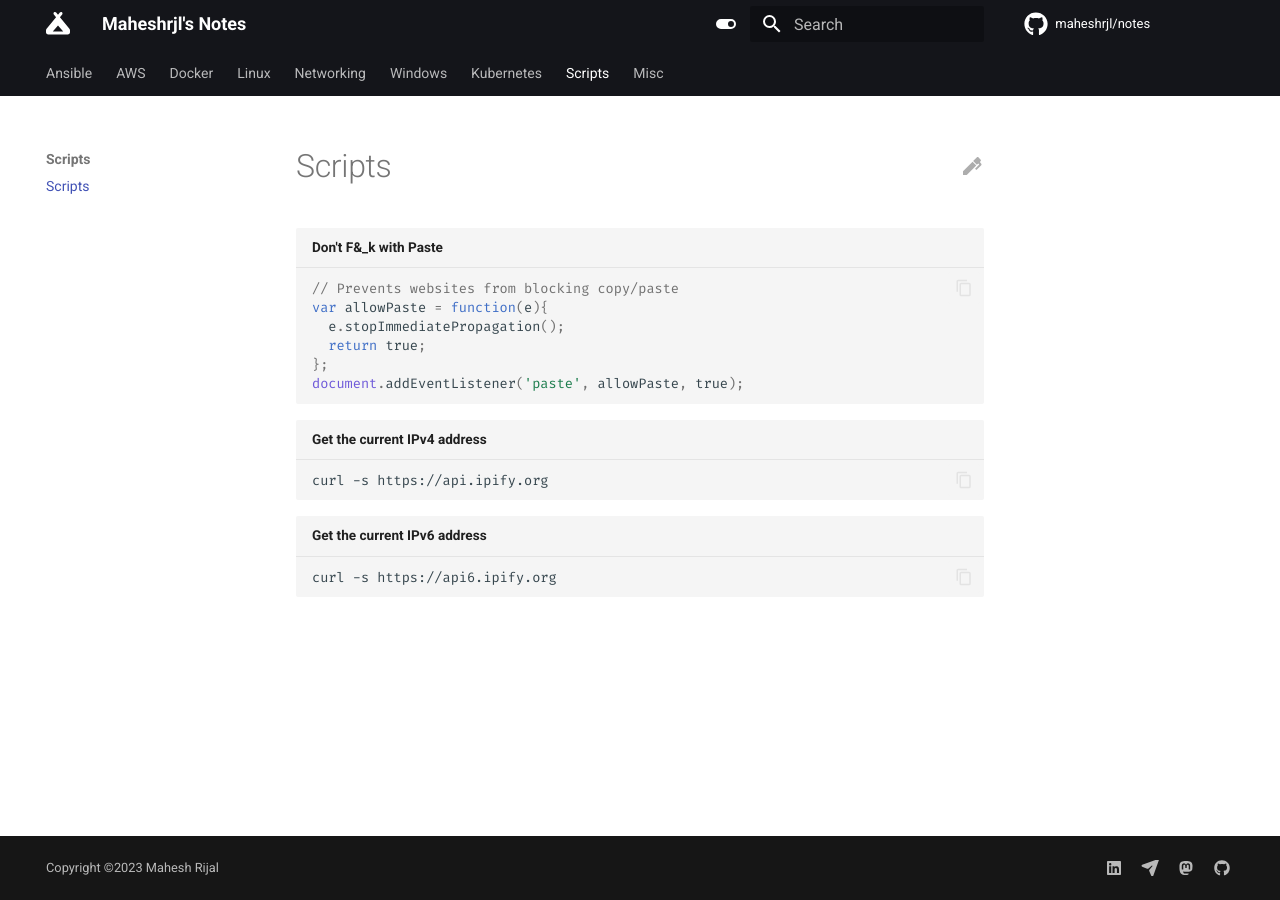
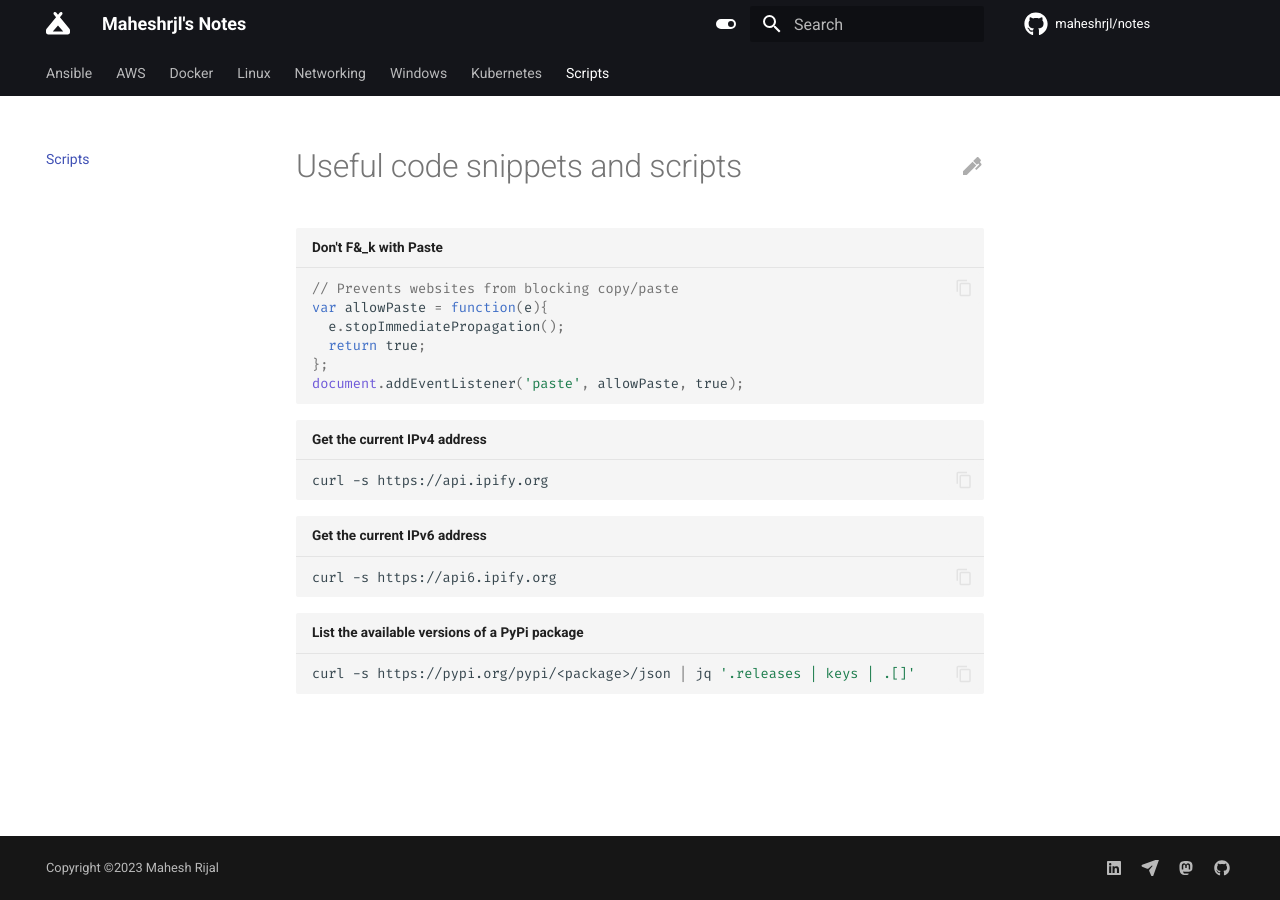
Before and after one commit to maheshrijal/notes, an MkDocs documentation site: the page built from docs/scripts.md, in a window 1280 px wide. Built offline with MkDocs 1.6.1 and Material for MkDocs 9.7.7, drawn with Linux system fonts in a browser that asks for light colours; comment, search, counter and statistics services are not loaded.

Commit message:
rm misc
Signed-off-by: maheshrjl <62394512+maheshrjl@users.noreply.github.com>

````diff
--- a/docs/scripts/scripts.md
+++ b/docs/scripts.md
@@ -1,6 +1,9 @@
 ---
 title: Scripts and useful code snippets
 ---
+
+
+# Useful code snippets and scripts
 
 
 ``` js title="Don't F&_k with Paste"
@@ -19,3 +22,8 @@ curl -s https://api.ipify.org
 ``` sh title="Get the current IPv6 address"
 curl -s https://api6.ipify.org
 ```
+
+``` sh title="List the available versions of a PyPi package"
+curl -s https://pypi.org/pypi/<package>/json | jq '.releases | keys | .[]'
+
+```
--- a/mkdocs.yml
+++ b/mkdocs.yml
@@ -138,11 +138,8 @@ nav:
       - Services: "kubernetes/services.md"
       - Terminology: "kubernetes/terminology.md"
       - k8s-yaml: "kubernetes/k8s-yaml.md"
-  - Scripts:
-      - "Scripts": "scripts/scripts.md"
 
-  - Misc:
-      - "Web Requests": "misc/web-requests.md"
+  - Scripts: "scripts.md"
 
 markdown_extensions:
   - admonition
````
Also changed, not shown: docs/misc/web-requests.md (deleted, +0 -19 lines).
